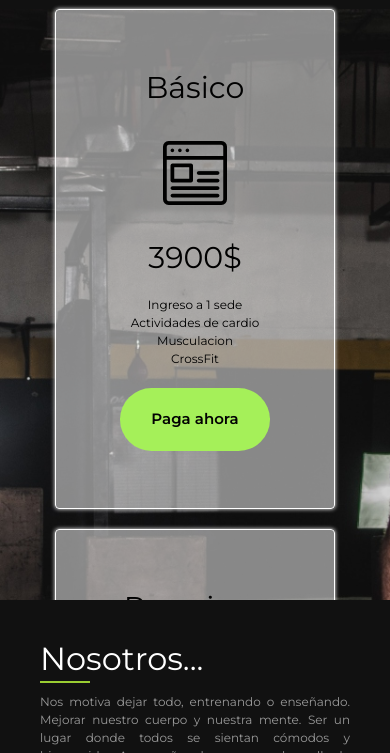
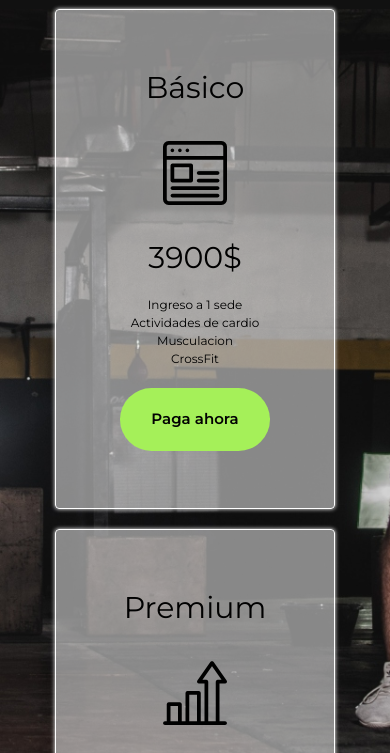
Before and after one commit to ManuelKike16/xcrossfit, a plain HTML site: page planes.html in a window 390 px wide. Shown: the part 91-844 px from the top of the page. Drawn offline with nearby package versions, Linux system fonts and the light colour scheme.

Commit message:
arreglado responsive planes

```diff
--- a/sass/_planes.scss
+++ b/sass/_planes.scss
@@ -4,7 +4,7 @@
     width: 90%;
     max-width:800px;
     margin: auto;
-    height:70vh;
+    height:70%;
     justify-content: center;
     align-items: center;
     display: grid;
@@ -15,7 +15,6 @@
                             "tabla1 tabla1 tabla2 tabla2"
                             "tabla1 tabla1 tabla2 tabla2"
                             "tabla1 tabla1 tabla2 tabla2"
-                            "footer footer footer footer";
 }
 
 .tablitas > div{
@@ -122,7 +121,6 @@
                             "tabla1 tabla1 tabla1 tabla1"
                             "tabla2 tabla2 tabla2 tabla2"
                             "tabla2 tabla2 tabla2 tabla2"
-                            "footer footer footer footer";
     }
 
     body {
@@ -136,7 +134,6 @@
                             "tabla1 tabla1 tabla1 tabla1"
                             "tabla2 tabla2 tabla2 tabla2"
                             "tabla2 tabla2 tabla2 tabla2"
-                            "footer footer footer footer";
     }
      body {
         font-size:  12px;
```
Also changed, not shown: css/estilos.css, 1 other file.
